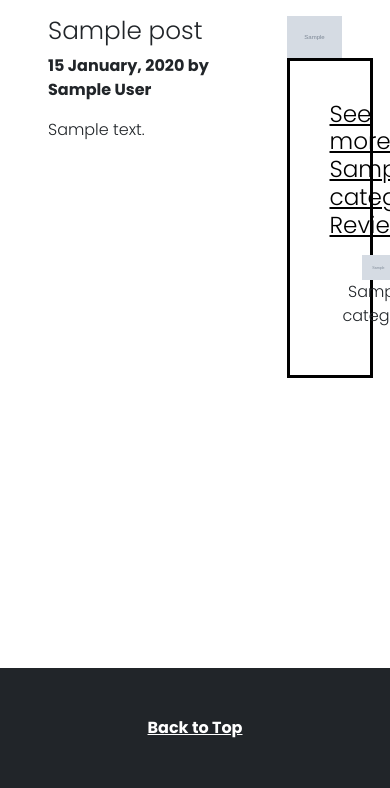
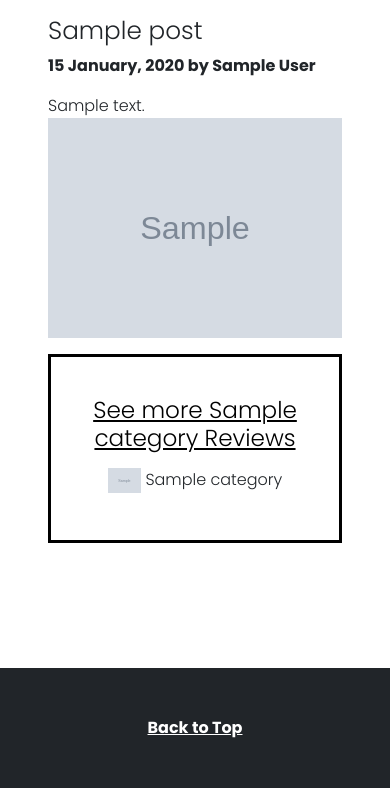
Before and after one commit to emanuelsantos2/esantos-blog, a Flask app: page /posts/1 in a window 390 px wide; the page is wider, and only the part inside the window is pictured. Shown: the part 56-844 px from the top of that part. Run offline with Flask 3, Linux system fonts and the light colour scheme; tables that the repository leaves empty hold one stand-in row (values such as "Sample post"); grey boxes marked "Sample" are stand-in pictures; some libraries are stand-ins or nearby versions.

Commit message:
fix-responsiveness

```diff
--- a/templates/post.html
+++ b/templates/post.html
@@ -10,19 +10,19 @@
 {% block content %}
 <div class="container-md px-5 mt-3">
     <div class="row">
-        <div class="col-9">
+        <div class="col-md-9">
                 <h2>{{title}}</h2>
                 <p>{{created_at.strftime('%d %B, %Y')}} by {{author}}</p>
                 <div class="post-content">
                     {{html_content|safe}}
                 </div>
         </div>
-        <div class="col-3 sticky-top">
+        <div class="col-md-3 sticky-top">
             <div class="">
                 <img src="{{img_url}}" alt="Image" class="img-fluid"> <!-- Add your image source -->
 
             </div>
-            <div class="right-category">
+            <div class="right-category mt-3 mb-3">
                 <a style="color:black" href="/posts_list/categories/{{category.id}}"><h3>See more {{category.name}} Reviews</h3></a>
                 <a class="btn">
                     <img src="{{category.img_url}}" alt="Image" class="mr-2 btn-categories-img"> <!-- Add your image source -->
```
